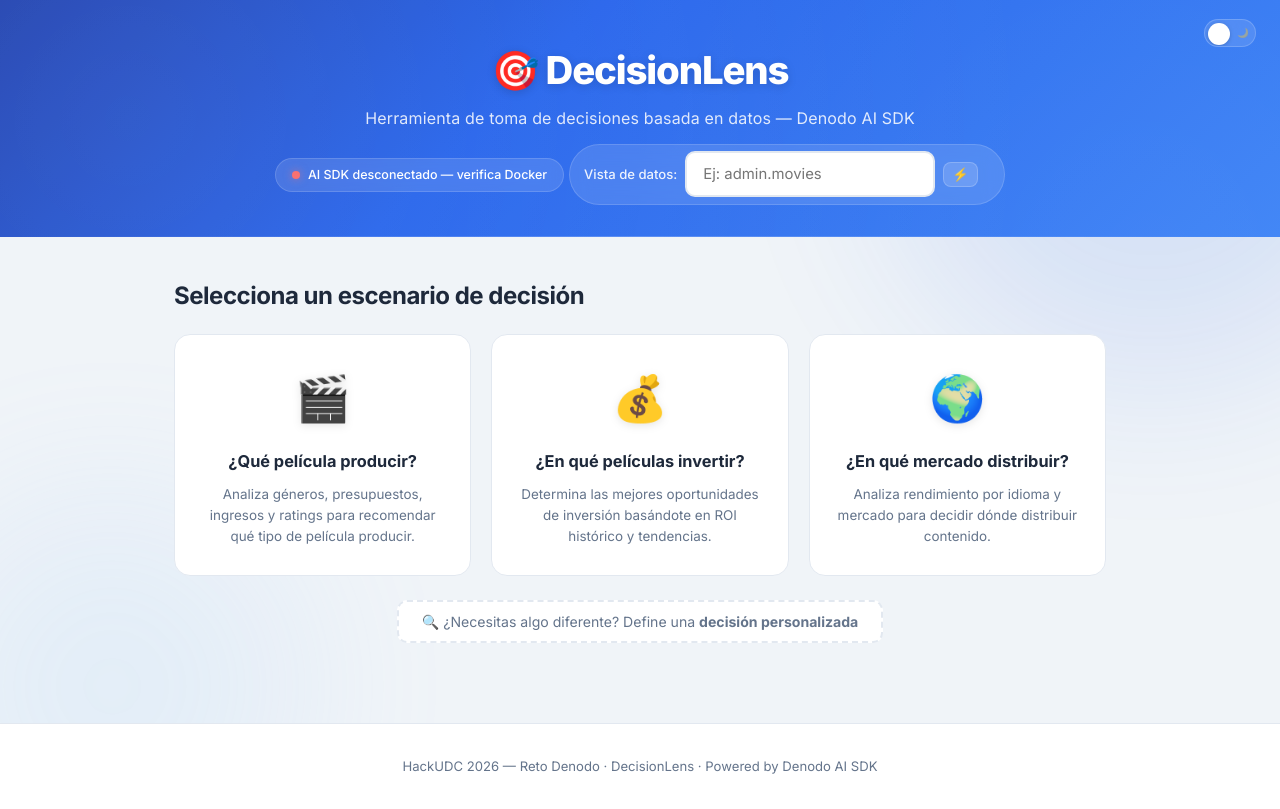
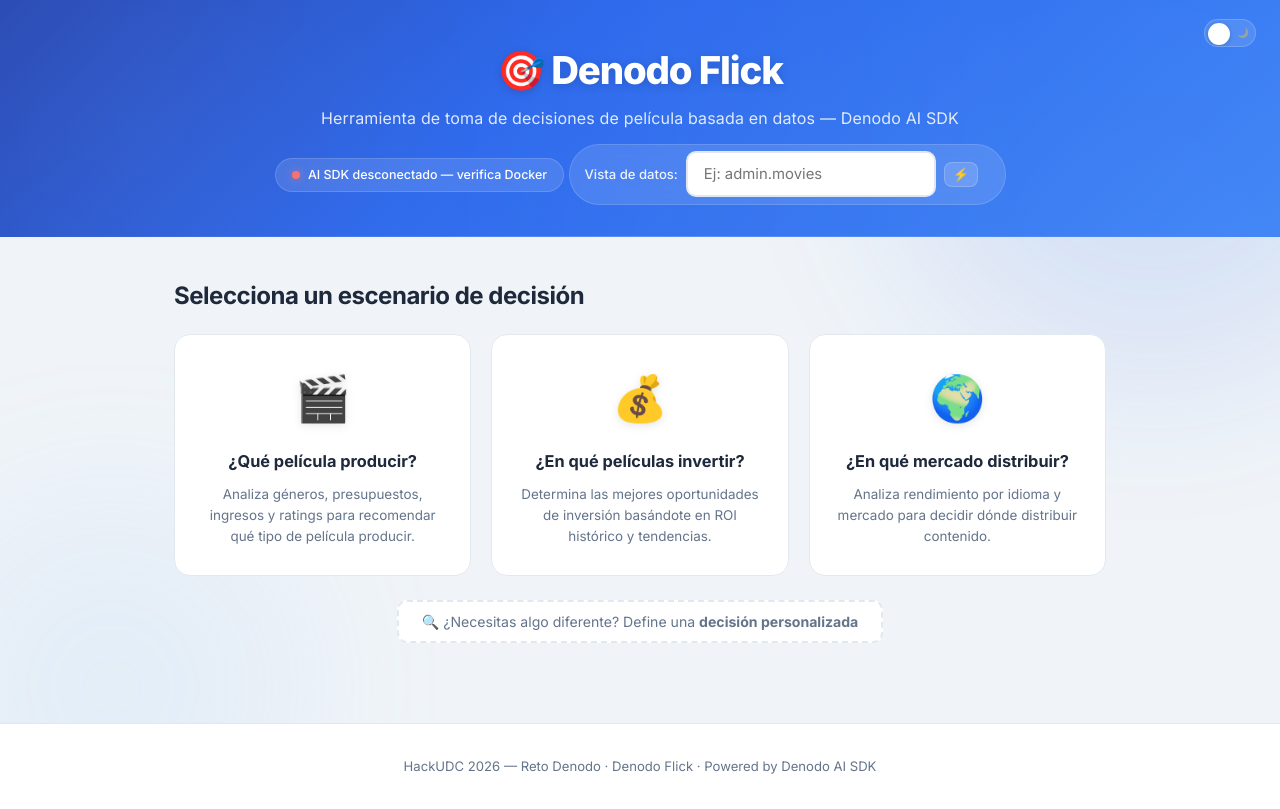
Before and after one commit to leafar005/Denodo-Flick, a FastAPI app: page / in a window 1280 px wide. Run offline with FastAPI, Linux system fonts and the light colour scheme; data that the repository does not hold is empty.

Commit message:
cambios de nombre del programa

```diff
--- a/app/main.py
+++ b/app/main.py
@@ -14,7 +14,7 @@
 import json
 
 app = FastAPI(
-    title="DecisionLens - Denodo Decision Tool",
+    title="Denodo Flick - Denodo Decision Tool",
     description="Herramienta de toma de decisiones basada en datos usando Denodo AI SDK",
     version="1.0.0",
 )
@@ -160,7 +160,7 @@
     try:
         response = await answer_metadata_question(
             "Lista TODAS las tablas y vistas disponibles en la base de datos. "
-            "Para cada una indica su nombre completo (database.tabla) y una breve descripción de qué contiene."
+            "Para cada una indica su nombre completo con formato esquema.nombre_vista y una breve descripción de qué contiene."
         )
         return {
             "status": "ok",
--- a/app/static/app.js
+++ b/app/static/app.js
@@ -1,5 +1,5 @@
 /* ════════════════════════════════════════════════════════════
-   DecisionLens — Frontend Logic
+   Denodo Flick — Frontend Logic
    HackUDC 2026 - Reto Denodo
    ════════════════════════════════════════════════════════════ */
 
@@ -96,7 +96,7 @@
             const views = [...new Set(matches)].filter(v => {
                 const parts = v.split(".");
                 return parts.length === 2 && parts[0].length > 1 && parts[1].length > 1
-                    && !v.match(/^(e\.g|i\.e|vs\.|etc\.)$/i);
+                    && !v.match(/^(e\.g|i\.e|vs\.|etc\.|database\.tabla|esquema\.nombre|nombre\.vista)$/i);
             });
 
             datalist.innerHTML = "";
--- a/app/templates/index.html
+++ b/app/templates/index.html
@@ -3,7 +3,7 @@
 <head>
     <meta charset="UTF-8">
     <meta name="viewport" content="width=device-width, initial-scale=1.0">
-    <title>DecisionLens — Denodo Decision Tool</title>
+    <title>Denodo Flick</title>
     <link rel="preconnect" href="https://fonts.googleapis.com">
     <link rel="preconnect" href="https://fonts.gstatic.com" crossorigin>
     <link href="https://fonts.googleapis.com/css2?family=Inter:wght@400;500;600;700;800&display=swap" rel="stylesheet">
@@ -24,8 +24,8 @@
             <span class="toggle-icon moon">🌙</span>
         </button>
         <div class="header-content">
-            <h1>🎯 DecisionLens</h1>
-            <p class="subtitle">Herramienta de toma de decisiones basada en datos — Denodo AI SDK</p>
+            <h1>🎯 Denodo Flick</h1>
+            <p class="subtitle">Herramienta de toma de decisiones de película basada en datos — Denodo AI SDK</p>
             <div id="health-status" class="health-badge disconnected">
                 <span class="dot"></span>
                 <span class="text">Comprobando conexión...</span>
@@ -173,7 +173,7 @@
     </main>
 
     <footer>
-        <p>HackUDC 2026 — Reto Denodo · DecisionLens · Powered by Denodo AI SDK</p>
+        <p>HackUDC 2026 — Reto Denodo · Denodo Flick · Powered by Denodo AI SDK</p>
     </footer>
 
     <script src="/static/app.js"></script>
--- a/run.py
+++ b/run.py
@@ -1,5 +1,5 @@
 """
-DecisionLens — Punto de entrada
+Denodo Flick — Punto de entrada
 Herramienta de toma de decisiones con Denodo AI SDK
 HackUDC 2026
 """
```
